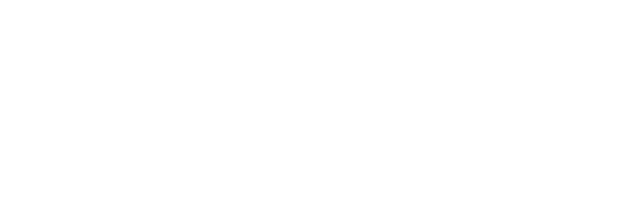
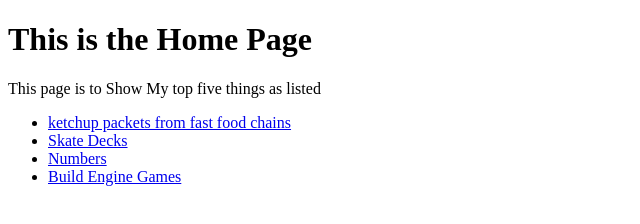
Before and after one commit to DelrioRamirez4321/Lecture--10, a plain HTML site: page index.html in a window 1280 px wide. Shown: the whole page, without its empty margins (0-640 px from the left). Drawn offline with Linux system fonts and the light colour scheme.

Commit message:
added list and all the pages

```diff
--- a/index.html
+++ b/index.html
@@ -4,12 +4,22 @@
     <meta charset="UTF-8">
     <meta name="viewport" content="width=device-width, initial-scale=1.0">
     <meta http-equiv="X-UA-Compatible" content="ie=edge">
+    <meta name="keywords" content="Top Five, Skateboard Deck, Build Engine, Numbers, ketchup,">
     <link rel="stylesheet" href="main.css">
     <title>Index|Top Five Favorite Things</title>
 </head>
 <body>
     <h1>
-
+        This is the Home Page
     </h1>
+    <p>This page is to Show My top five things as listed</p>
+    <nav>
+        <ul>
+            <li><a href="ketchup.html">ketchup packets from fast food chains</a></li>
+            <li><a href="SkateDeck.html">Skate Decks</a></li>
+            <li><a href="Numbers.html">Numbers</a></li>
+            <li><a href="Build.html">Build Engine Games</a></li>
+        </ul>
+    </nav>
 </body>
 </html>
```
Also changed, not shown: ketchup.html (added, +12 -0 lines), Build.html (added), Numbers.html (added), SkateDeck.html (added).
